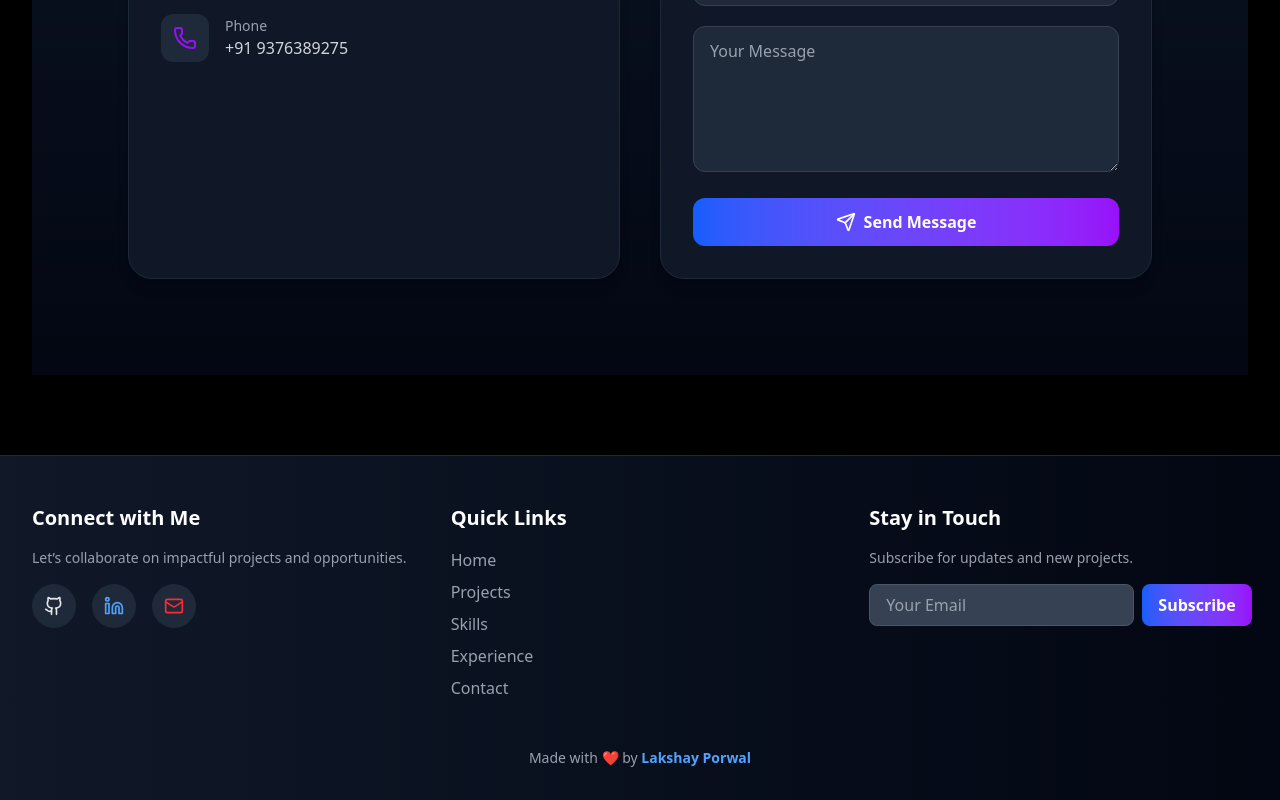
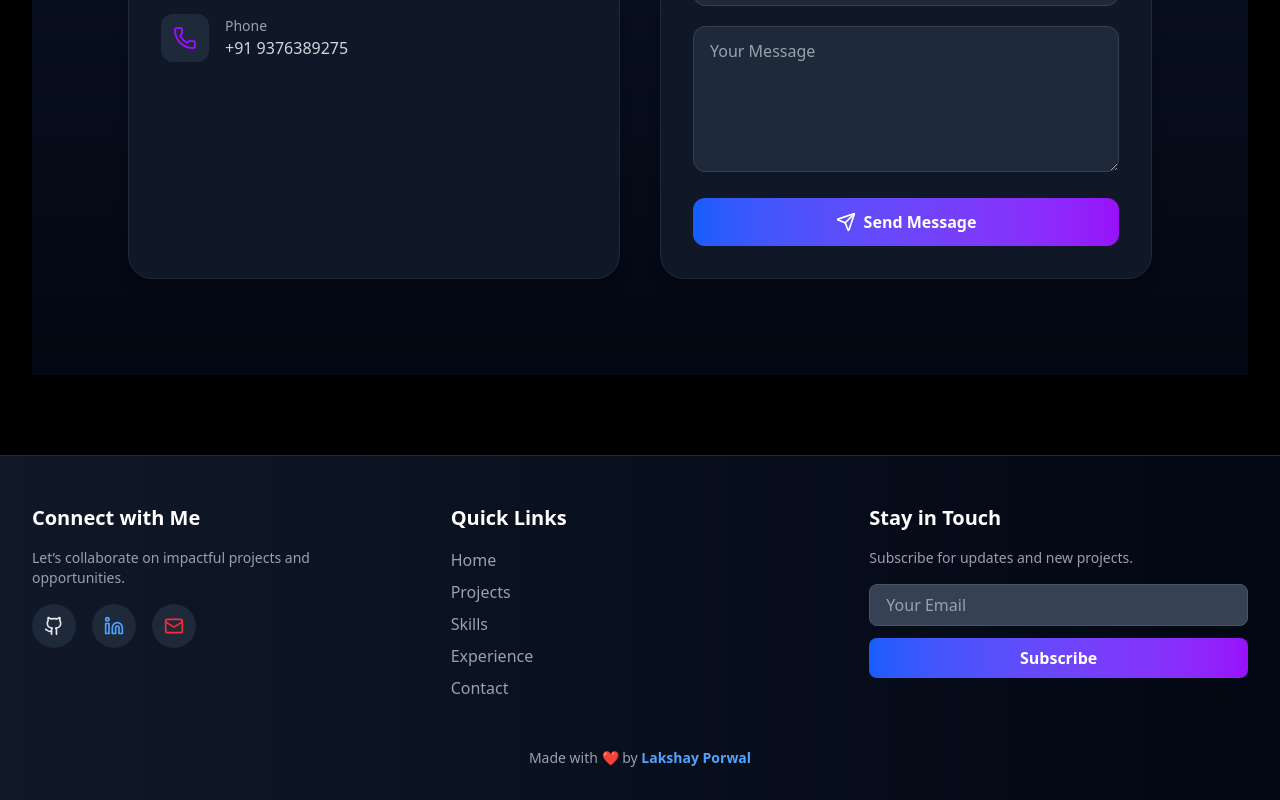
Before and after one commit to lakshay-porwal/lakshay-portfolio, a React (Vite) app: page / in a window 1280 px wide. Shown: the part 4889-5689 px from the top of the page. Built offline with nearby package versions, Linux system fonts and the light colour scheme.

Commit message:
fix the minor issues

```diff
--- a/Components/Footer.jsx
+++ b/Components/Footer.jsx
@@ -79,17 +79,26 @@ const Footer = () => {
         ${isVisible ? "opacity-100 translate-y-0" : "opacity-0 translate-y-10"}
       `}
     >
-      <div className="max-w-7xl mx-auto px-4 sm:px-6 lg:px-8 grid md:grid-cols-3 gap-10">
-
+      {/* ===================== MAIN GRID ===================== */}
+      <div
+        className="
+          max-w-7xl mx-auto
+          px-4 sm:px-6 lg:px-8
+          grid gap-10
+          md:grid-cols-3
+          text-center md:text-left
+        "
+      >
         {/* ===================== SOCIAL ===================== */}
         <div className="space-y-4">
           <h3 className="text-xl font-semibold text-gray-900 dark:text-white">
             Connect with Me
           </h3>
-          <p className="text-sm text-gray-600 dark:text-gray-400">
+          <p className="text-sm text-gray-600 dark:text-gray-400 max-w-xs mx-auto md:mx-0">
             Let’s collaborate on impactful projects and opportunities.
           </p>
-          <div className="flex items-center gap-4">
+
+          <div className="flex justify-center md:justify-start gap-4">
             {SOCIAL_LINKS.map((item) => (
               <a
                 key={item.href}
@@ -114,6 +123,7 @@ const Footer = () => {
           <h3 className="text-xl font-semibold text-gray-900 dark:text-white">
             Quick Links
           </h3>
+
           <ul className="space-y-2 text-gray-600 dark:text-gray-400">
             {QUICK_LINKS.map((link) => (
               <li key={link.href}>
@@ -133,19 +143,21 @@ const Footer = () => {
           <h3 className="text-xl font-semibold text-gray-900 dark:text-white">
             Stay in Touch
           </h3>
-          <p className="text-sm text-gray-600 dark:text-gray-400">
+          <p className="text-sm text-gray-600 dark:text-gray-400 max-w-xs mx-auto md:mx-0">
             Subscribe for updates and new projects.
           </p>
 
-          <form onSubmit={handleSubscribe} className="flex flex-col gap-2">
-            <div className="flex gap-2">
+          <form
+            onSubmit={handleSubscribe}
+            className="flex flex-col gap-3 max-w-sm mx-auto md:mx-0"
+          >
             <input
               type="email"
               value={email}
               onChange={(e) => setEmail(e.target.value)}
               placeholder="Your Email"
               className="
-    flex-1 px-4 py-2 rounded-lg
+                w-full px-4 py-2 rounded-lg
                 bg-gray-50 dark:bg-gray-700
                 border border-gray-300 dark:border-gray-600
                 placeholder:text-gray-500 dark:placeholder:text-gray-400
@@ -157,14 +169,13 @@ const Footer = () => {
             <button
               type="submit"
               className="
-                  px-4 py-2 rounded-lg font-semibold text-white
+                w-full py-2 rounded-lg font-semibold text-white
                 bg-gradient-to-r from-blue-600 to-purple-600
                 transition-all hover:scale-105
               "
             >
               Subscribe
             </button>
-            </div>
 
             {error && <p className="text-sm text-red-500">{error}</p>}
             {subscribed && (
@@ -174,11 +185,10 @@ const Footer = () => {
             )}
           </form>
         </div>
-
       </div>
 
       {/* ===================== COPYRIGHT ===================== */}
-      <div className="mt-12 text-center">
+      <div className="mt-12 text-center px-4">
         <p className="text-sm text-gray-600 dark:text-gray-400">
           Made with <span className="text-red-500">❤️</span> by{" "}
           <span className="font-semibold text-blue-600 dark:text-blue-400">
--- a/Components/Hero.jsx
+++ b/Components/Hero.jsx
@@ -6,7 +6,7 @@ import {
   X,
   Eye,
   ChevronDown,
-  Briefcase
+  Briefcase,
 } from "lucide-react";
 
 const ROLES = [
@@ -49,14 +49,13 @@ const Hero = ({ scrollToSection = () => {} }) => {
           bg-white dark:bg-gray-950
         "
       >
-        {/* BACKGROUND BLOBS (SUBTLE) */}
+        {/* BACKGROUND BLOBS */}
         <div className="absolute -top-40 -left-40 w-96 h-96 bg-blue-500/15 rounded-full blur-3xl" />
         <div className="absolute top-1/2 -right-40 w-96 h-96 bg-purple-500/15 rounded-full blur-3xl" />
 
         {/* CONTENT */}
         <div className="relative z-10 max-w-7xl mx-auto px-6">
           <div className="max-w-3xl space-y-8 animate-fadeUp">
-
             <p className="text-blue-600 dark:text-blue-400 font-semibold tracking-widest uppercase">
               Hello, I’m
             </p>
@@ -68,7 +67,6 @@ const Hero = ({ scrollToSection = () => {} }) => {
                 Porwal
               </span>
 
-              {/* UNDERLINE */}
               <span
                 className="
                   absolute left-0 -bottom-3 w-full h-[3px]
@@ -118,19 +116,26 @@ const Hero = ({ scrollToSection = () => {} }) => {
 
             {/* SOCIAL */}
             <div className="flex items-center gap-5 pt-6">
-              <Social href="https://github.com/lakshay-porwal"><Github /></Social>
-              <Social href="https://www.linkedin.com/in/lakshay-porwal"><Linkedin /></Social>
-              <Social href="mailto:lakshayp987@gmail.com"><Mail /></Social>
+              <Social href="https://github.com/lakshay-porwal">
+                <Github />
+              </Social>
+              <Social href="https://www.linkedin.com/in/lakshay-porwal">
+                <Linkedin />
+              </Social>
+              <Social href="mailto:lakshayp987@gmail.com">
+                <Mail />
+              </Social>
             </div>
           </div>
         </div>
 
-        {/* SCROLL INDICATOR */}
+        {/* SCROLL INDICATOR (HIDDEN ON MOBILE ✅) */}
         <button
           onClick={() => scrollToSection("about")}
           className="
+            hidden sm:flex
             absolute bottom-8 left-1/2 -translate-x-1/2
-            flex flex-col items-center gap-2
+            flex-col items-center gap-2
             text-gray-500 dark:text-gray-400
             hover:text-blue-600 dark:hover:text-blue-400
             transition
@@ -167,8 +172,7 @@ const Hero = ({ scrollToSection = () => {} }) => {
               <X />
             </button>
             <iframe
-         src="/lakshayResume_new.pdf"
-
+              src="/lakshayResume_new.pdf"
               title="Resume"
               className="w-full h-full"
             />
```
Lines whose indentation alone changed are shown as unchanged.
